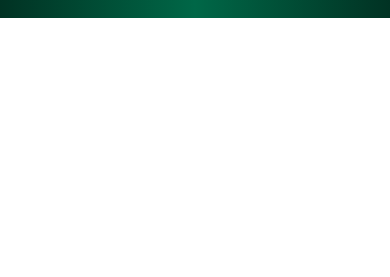
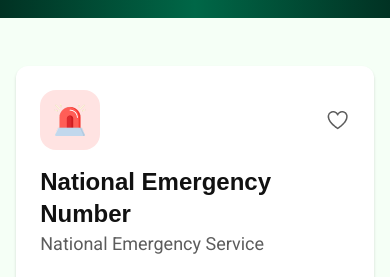
Before and after one commit to imran072022/assignment-5, a plain HTML site: page index.html in a window 390 px wide. Shown: the part 290-567 px from the top of the page. Drawn offline with nearby package versions, Linux system fonts and the light colour scheme; a web font is replaced by a local one.

Commit message:
mobile responsive done

```diff
--- a/index.html
+++ b/index.html
@@ -90,15 +90,18 @@
         </p>
       </div>
     </header>
-    <main class="hidden">
+    <main class="">
       <!-- Main layout section-->
       <section
         id="main-layout-section"
-        class="w-11/12 mx-auto grid grid-cols-12 gap-[30px] space-y-12"
+        class="w-11/12 mx-auto grid grid-cols-1 lg:grid-cols-12 gap-[30px] space-y-12"
       >
         <!--Left side, cards section-->
-        <section class="col-span-9">
-          <div id="card-conatainer" class="grid grid-cols-3 gap-[30px]">
+        <section class="col-span-12 lg:col-span-9">
+          <div
+            id="card-conatainer"
+            class="grid grid-cols-1 lg:grid-cols-3 gap-[30px]"
+          >
             <div
               class="card bg-white shadow-[0px_2px_3px_0px_rgba(0,0,0,0.15)] rounded-xl p-6 flex flex-col h-full justify-between"
             >
@@ -553,7 +556,7 @@
         </section>
         <!--Right side, call history-->
         <aside
-          class="col-span-3 p-6 card shadow-[0px_2px_3px_0px_rgba(0,0,0,0.15)] bg-white mb-12"
+          class="col-span-12 lg:col-span-3 p-6 card shadow-[0px_2px_3px_0px_rgba(0,0,0,0.15)] bg-white mb-12"
         >
           <!--Upper part, Clear Button-->
           <div id="upper-part" class="flex justify-between mb-4">
```
